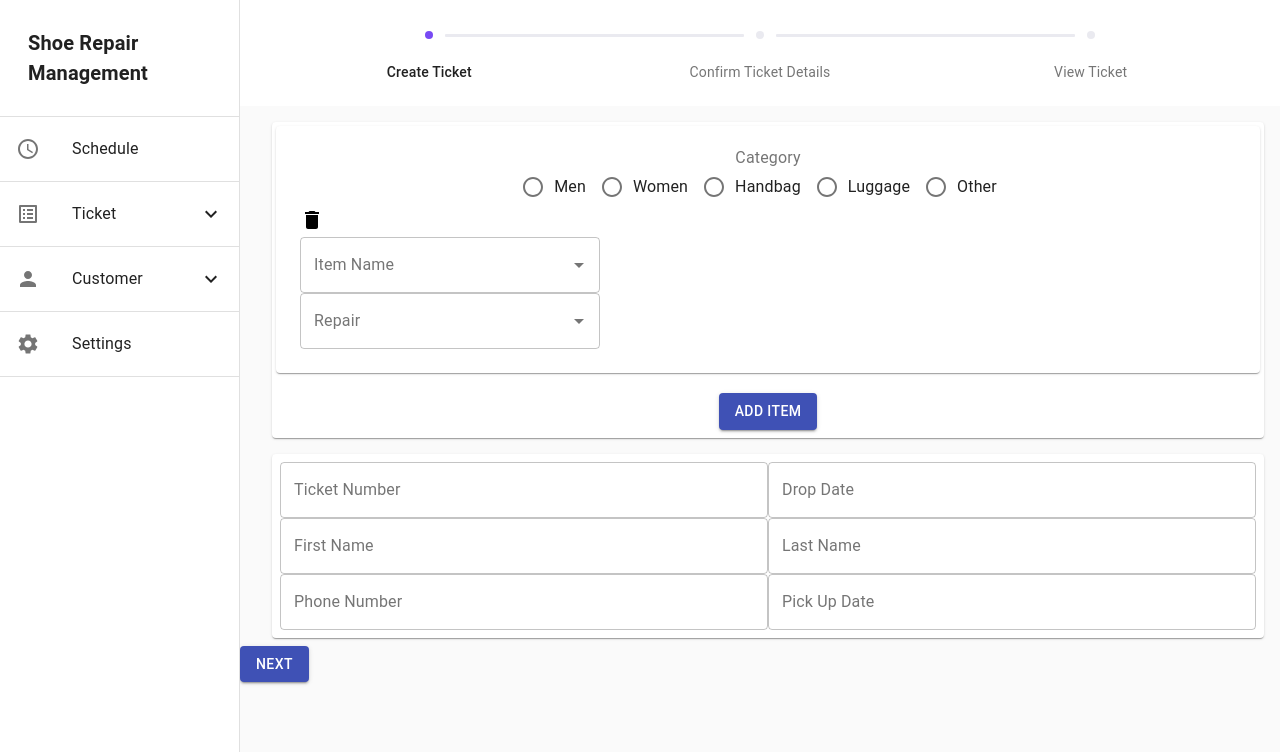
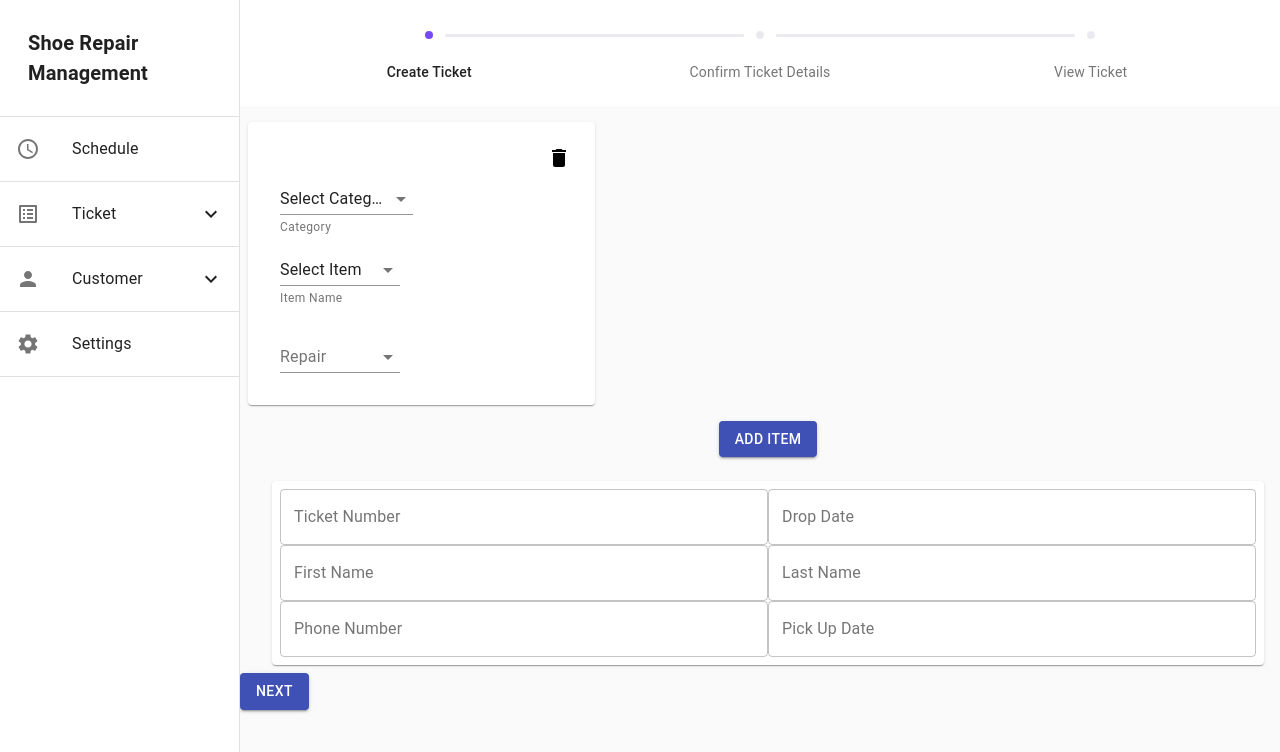
Before and after one commit to gosupark27/Shoe-Repair-Management, a React (Create React App) app in the folder client/: page /ticket in a window 1280 px wide. Shown: the top 752 px of the page. Built offline with nearby package versions, Linux system fonts and the light colour scheme.

Commit message:
feat: Add select fields for item name, category, repair

```diff
--- a/client/src/component/createTicketForm.js
+++ b/client/src/component/createTicketForm.js
@@ -21,7 +21,7 @@ const CreateTicketForm = () => {
     const classes = useStyles()
     const [ticketDetails, setTicketDetails] = useContext(TicketContext)
 
-    const [itemList, setItemList] = useState([{ id: uuidv4(), itemName: '', repair: '' }]);
+    const [itemList, setItemList] = useState([{ id: uuidv4(), itemName: '', repair: [], category: '' }]);
     const [category, setCategory] = useState('')
     const [itemName, setItemName] = useState('')
     const [repairs, setRepairs] = useState([])
@@ -39,23 +39,29 @@ const CreateTicketForm = () => {
     }
 
     const updateItemList = (index, value, _prop) => {
+        console.log('id:', index)
         const newItemList = itemList.map((item) => {
             if (item.id === index) {
+                if (_prop === 'repair') {
+                    item[_prop].push(value)
+                }
                 item[_prop] = value;
             }
             return item;
         });
+        //console.log(newItemList)
         setItemList(newItemList)
     }
 
     const addItem = () => {
         let tempId = uuidv4();
-        let newItem = { id: tempId, itemName: '', repair: '' }
+        let newItem = { id: tempId, itemName: '', repair: [], category: '' }
         setItemList([...itemList, newItem])
     };
 
     const setToCategory = (event) => {
-        setCategory(event.target.value);
+        setCategory(event.target.value)
+        //updateItemList(category, 'category')
     }
 
     const SetToRepairs = (repair) => {
@@ -94,20 +100,21 @@ const CreateTicketForm = () => {
     return (
         <Grid container>
             <Grid item xs={12}>
-                <Container maxWidth='lg'>
-                    <Grid container className={classes.formWrapper} component={Paper}>
-                        <Grid container spacing={3}>
+                <Grid item xs={12}>
                     {
                         ticketDetails?.ticketItems?.map(item => (
-                                    <Item key={item.id} item={item} repairChips={repairChips} category={category} repairs={repairs} setRepairs={SetToRepairs} setItem={setToItemName} setCategory={setToCategory} remove={removeItem} updateItemList={updateItemList} />
+                            <Item key={item.id} id={item.id} handleChange={handleChange} item={item} repairChips={repairChips} category={category} repairs={repairs} setRepairs={SetToRepairs} setItem={setToItemName} setCategory={setToCategory} remove={removeItem} updateItemList={updateItemList} />
 
                         ))
                     }
+                </Grid>
+                <Container>
+                    <Grid container className={classes.formWrapper}>
+
                         <Grid item xs={12} style={{ textAlign: "center" }}>
                             <Button color='primary' onClick={addItem} variant="contained">
                                 Add Item
                                 </Button>
-                            </Grid>
                         </Grid>
                     </Grid>
                 </Container>
--- a/client/src/component/item.js
+++ b/client/src/component/item.js
@@ -1,10 +1,10 @@
 import ListItem from '@material-ui/core/ListItem';
 import Grid from '@material-ui/core/Grid';
 import TextField from '@material-ui/core/TextField';
-import { useState } from 'react'
+import { useState, useContext } from 'react'
 import DeleteIcon from '@material-ui/icons/Delete';
 import Select from '@material-ui/core/Select';
-import { makeStyles } from '@material-ui/core/styles';
+import { makeStyles, useTheme } from '@material-ui/core/styles';
 import FormControl from '@material-ui/core/FormControl';
 import InputLabel from '@material-ui/core/InputLabel';
 import MenuItem from '@material-ui/core/MenuItem';
@@ -18,6 +18,10 @@ import Autocomplete from '@material-ui/lab/Autocomplete';
 import Button from "@material-ui/core/Button"
 import Paper from '@material-ui/core/Paper';
 import Container from '@material-ui/core/Container';
+import FormHelperText from '@material-ui/core/FormHelperText';
+import { TicketContext } from './Contexts/TicketContext'
+import Input from '@material-ui/core/Input';
+import Chip from '@material-ui/core/Chip';
 
 
 const useStyles = makeStyles(theme => ({
@@ -36,26 +40,68 @@ const useStyles = makeStyles(theme => ({
     },
     formWrapper: {
         margin: theme.spacing(1),
-        padding:theme.spacing(3),
+        padding: theme.spacing(3),
+    },
+    chips: {
+        display: 'flex',
+        flexWrap: 'wrap',
+    },
+    chip: {
+        margin: 2,
     },
 }));
 
 
-const Item = ({ repairs, remove, repairChips, category, setCategory, item, updateItemList, setItem, setRepairs, setChip }) => {
+const Item = ({ id, remove, repairChips, updateItemList, setRepairs }) => {
 
-    const [itemSelect, setItemSelect] = useState('')
+    const [ticketDetails] = useContext(TicketContext)
+    const theme = useTheme()
     const classes = useStyles()
 
-    // const itemNameChange = (e) => {
-    //     const itemNameInput = e.target.value
-    //     setItemSelect(itemNameInput.substr(0, itemNameInput.indexOf(' ')))
-    //     updateItemList(item.id, itemNameInput, 'itemName');
-    // }
+    const itemNameChange = (e) => {
+        const value = e.target.value
+        updateItemList(id, value, 'itemName')
+    }
 
-    // const repairDescChange = (e) => {
-    //     const repairDescInput = e.target.value;
-    //     updateItemList(item.id, repairDescInput, 'repair');
-    // }
+    const categoryChange = (e) => {
+        console.log('category change called')
+        const value = e.target.value
+        updateItemList(id, value, 'category')
+
+    }
+
+    const repairChange = (e) => {
+        const value = e.target.value
+        updateItemList(id, value, 'repair')
+
+    }
+
+    const getItemName = (id) => {
+        const item = ticketDetails.ticketItems.filter(item => item.id === id)
+        if (item[0].itemName === "") {
+            return 'Select Item'
+        }
+        else
+            return item[0].itemName
+    }
+
+    const getCategory = (id) => {
+        const item = ticketDetails.ticketItems.filter(item => item.id === id)
+        if (item[0].category === "") {
+            return 'Select Category'
+        }
+        else
+            return item[0].category
+    }
+
+    const getRepair = (id) => {
+        const item = ticketDetails.ticketItems.filter(item => item.id === id)
+        return item[0].repair
+    }
+
+
+
+    const Category = [{ id: 1, name: 'Men' }, { id: 2, name: 'Women' }, { id: 3, name: 'Handbag' }, { id: 4, name: 'Luggage' }, { id: 5, name: 'Other' }]
 
     const MenItems = [{ id: 1, name: "Dress Shoe" }, { id: 2, name: "Cowboy Boots" }, { id: 3, name: "Sandals" }, { id: 4, name: "Sneakers" }, { id: 5, name: "Work boots" }, { id: 6, name: "Moccasin" }]
 
@@ -70,85 +116,92 @@ const Item = ({ repairs, remove, repairChips, category, setCategory, item, updat
     }
 
     let itemList = []
+    let repairOptions = []
+    let categorySelect = getCategory(id)
 
-    if (category.includes('Men')) { itemList = sortItems(MenItems) }
-    else if (category.includes('Women')) { itemList = sortItems(WomenItems) }
-    else if (category.includes('Handbag')) { itemList = sortItems(HandbagItems) }
-    //do we need an else statement here?
-
-    // const itemList = {
-    //     Men: sortItems(MenItems),
-    //     Women: sortItems(WomenItems),
-    //     Handbag: sortItems(HandbagItems),
-    // };
+    if (categorySelect.includes('Men')) { itemList = sortItems(MenItems) }
+    else if (categorySelect.includes('Women')) { itemList = sortItems(WomenItems) }
+    else if (categorySelect.includes('Handbag')) { itemList = sortItems(HandbagItems) }
 
     const shoeRepairs = ['New Heels', 'Half Soles', 'Full Soles', 'Taps', 'Clean', 'Dye']
     const purseRepairs = ['New Strap', 'Strap Repair', 'New Zipper', 'Slider Repair', 'Replace Slider', 'Clean', 'Dye']
 
-    let repairOptions = []
-
-    if (category === 'Men' || category === 'Women') {
+    if (categorySelect === 'Men' || categorySelect === 'Women') {
         repairOptions = shoeRepairs.sort()
     }
-    else if (category === 'Handbag') {
+    else if (categorySelect === 'Handbag') {
         repairOptions = purseRepairs.sort()
     }
 
-    const createRepairChip = () => {
+    return (
+        <Grid item xs={4}>
+            <Container component={Paper} className={classes.formWrapper}>
+                <Grid item xs={12} style={{ textAlign: 'right' }}>
+                    <DeleteIcon data-testid="delIcon" style={{ color: 'black' }} onClick={() => remove(id)} />
+                </Grid>
+                <Grid container item xs={6}>
+                    <FormControl className={classes.formControl}>
+                        <Select
+                            value={getCategory(id)}
+                            onChange={categoryChange}
+                            displayEmpty={true}
+                            renderValue={() => getCategory(id)}
+                            className={classes.selectEmpty}
 
-    }
-
-    const handleRepairChange = (event, value) => {
-        setRepairs(value)
-    }
-
-    return (
-        <Container component={Paper} className={classes.formWrapper}>
-            <Grid container item xs={12} style={{textAlign:'center'}}>
-                <FormControl component="fieldset" style={{margin:'auto'}}>
-                    <FormLabel component="legend">Category</FormLabel>
-                    <RadioGroup
-                        aria-label="Cateogry"
-                        name="Category"
-                        value={category}
-                        onChange={setCategory}
-                        row={true}
                         >
-                        <FormControlLabel value="Men" control={<Radio />} label="Men" />
-                        <FormControlLabel value="Women" control={<Radio />} label="Women" />
-                        <FormControlLabel value="Handbag" control={<Radio />} label="Handbag" />
-                        <FormControlLabel value="Luggage" control={<Radio />} label="Luggage" />
-                        <FormControlLabel value="other" control={<Radio />} label="Other" />
-                    </RadioGroup>
+                            {Category.map(item =>
+                                <MenuItem key={item.id} value={item.name}>{item.name}</MenuItem>
+                            )}
+                        </Select>
+                        <FormHelperText>Category</FormHelperText>
                     </FormControl>
                 </Grid>
-            <Grid item xs={2}>
-                <DeleteIcon data-testid="delIcon" style={{ color: 'black' }} onClick={() => remove(item.id)} />
+                <Grid item xs={6}>
+                    <FormControl className={classes.formControl}>
+                        <Select
+                            value={[...getItemName(id)]}
+                            onChange={itemNameChange}
+                            displayEmpty={true}
+                            renderValue={() => getItemName(id)}
+                            className={classes.selectEmpty}
+                            inputProps={{ 'aria-label': 'Without label' }}
+                        >
+                            {itemList?.map(item =>
+                                <MenuItem key={item.id} value={item.name}>{item.name}</MenuItem>
+                            )}
+                        </Select>
+                        <FormHelperText>Item Name</FormHelperText>
+                    </FormControl>
                 </Grid>
-            <Grid item xs={5}>
-                <Autocomplete
-                    options={itemList}
-                    getOptionLabel={(itemList) => itemList.name}
-                    getOptionSelected={(option, value) => option.name === value.name}
-                    style={{ width: 300 }}
-                    onChange={setItem}
-                    renderInput={(params) => <TextField {...params} label="Item Name" variant="outlined" />}
-                />
-            </Grid>
-            <Grid item xs={5}>
-                <Autocomplete
-                    options={repairOptions}
-                    getOptionLabel={(repair) => repair}
-                    getOptionSelected={(option, value) => option === value}
-                    style={{ width: 300 }}
-                    onChange={handleRepairChange}
-                    renderInput={(params) => <TextField {...params} label="Repair" variant="outlined" />}
-                />
+                <Grid item xs={6}>
+                    <FormControl className={classes.formControl}>
+                        <InputLabel>Repair</InputLabel>
+                        <Select
+                            multiple
+                            value={getRepair(id)}
+                            onChange={repairChange}
+                            input={<Input id="select-multiple-chip" />}
+                            renderValue={(selected) => (
+                                <div className={classes.chips}>
+                                    {selected.map((repair) => (
+                                        <Chip key={repair} label={repair} className={classes.chip} />
+                                    ))}
+                                </div>
+                            )}
+                        >
+                            {repairOptions?.map((repair) => (
+                                <MenuItem key={repair} value={repair}>
+                                    {repair}
+                                </MenuItem>
+                            ))}
+                        </Select>
+                    </FormControl>
                 </Grid>
                 <Grid item xs={12}>
                     {repairChips}
                 </Grid>
             </Container>
+        </Grid>
     )
 }
 
```
Lines whose indentation alone changed are shown as unchanged.
